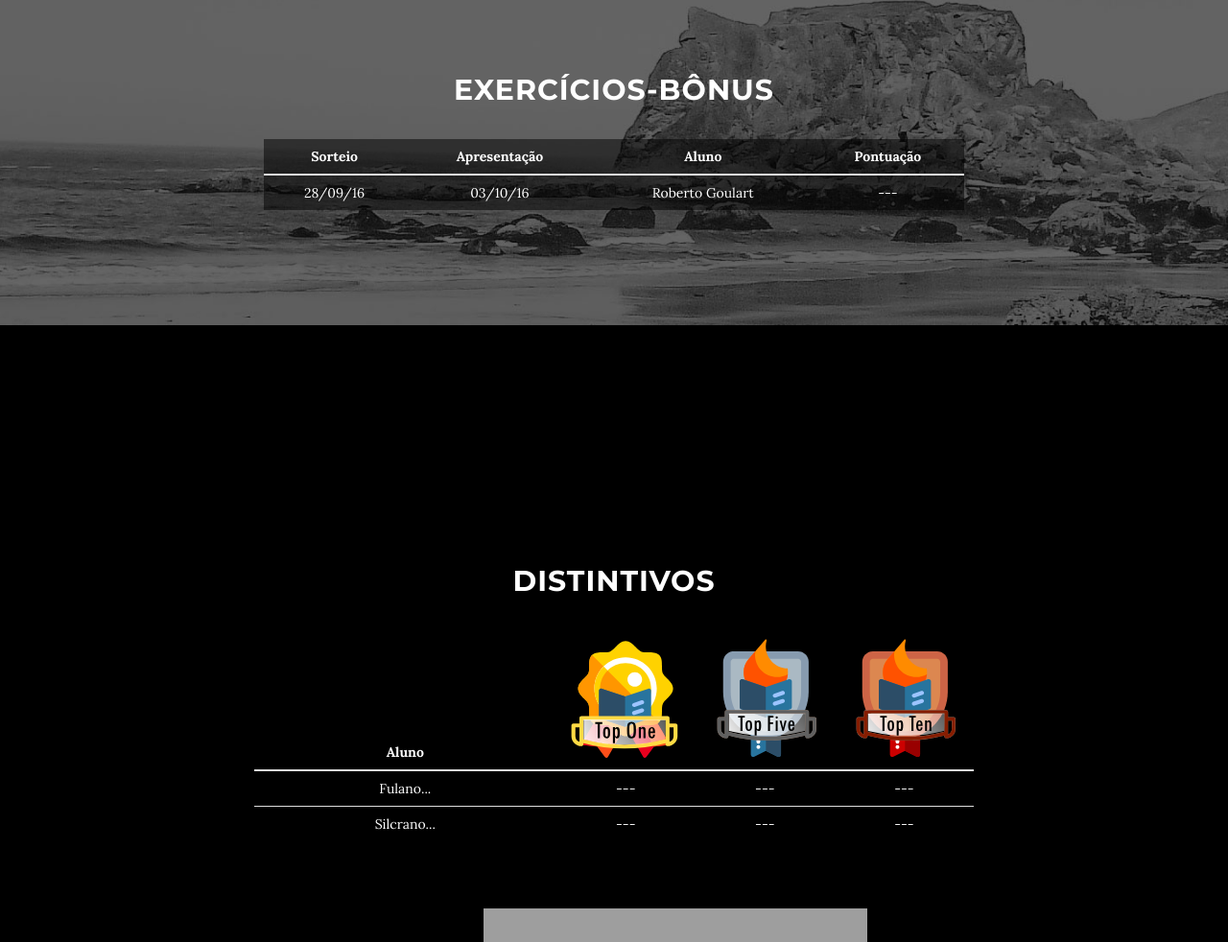
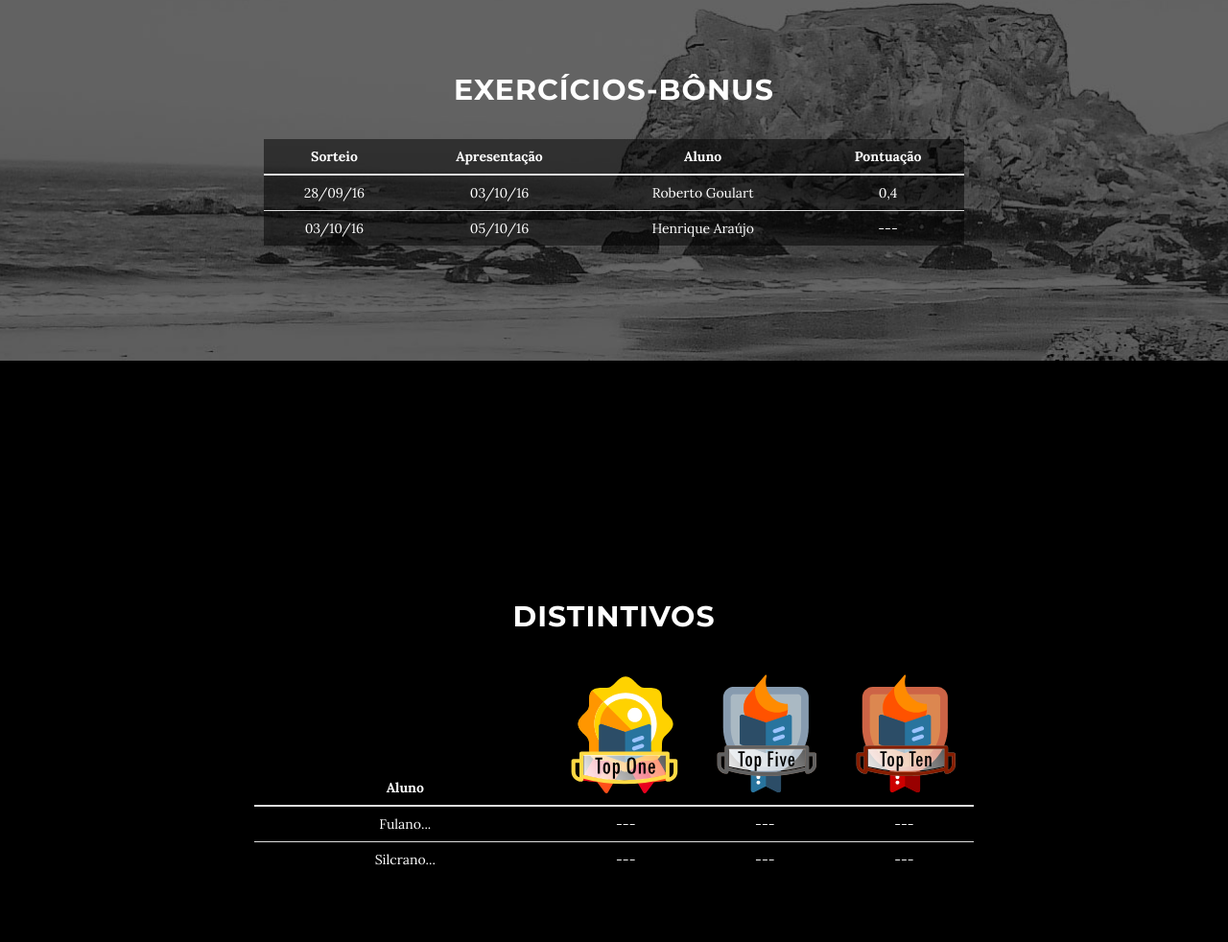
Before and after one commit to bispojr/ia, a website: page docs/index.html in a window 1280 px wide. Shown: the part 1437-2419 px from the top of the page at 96% size. Drawn offline with nearby package versions, Linux system fonts and the light colour scheme; some packages are replaced by stand-ins of ours; grey boxes are pictures that could not be loaded.

Commit message:
Sorteior do Bônus de hoje.

```diff
--- a/docs/index.html
+++ b/docs/index.html
@@ -133,6 +133,12 @@
                                 <td class="text-center">28/09/16</td>
                                 <td class="text-center">03/10/16</td>
                                 <td class="text-center">Roberto Goulart</td>
+                                <td class="text-center">0,4</td>
+                            </tr>
+                            <tr>
+                                <td class="text-center">03/10/16</td>
+                                <td class="text-center">05/10/16</td>
+                                <td class="text-center">Henrique Araújo</td>
                                 <td class="text-center">---</td>
                             </tr>
                         </tbody>
```
